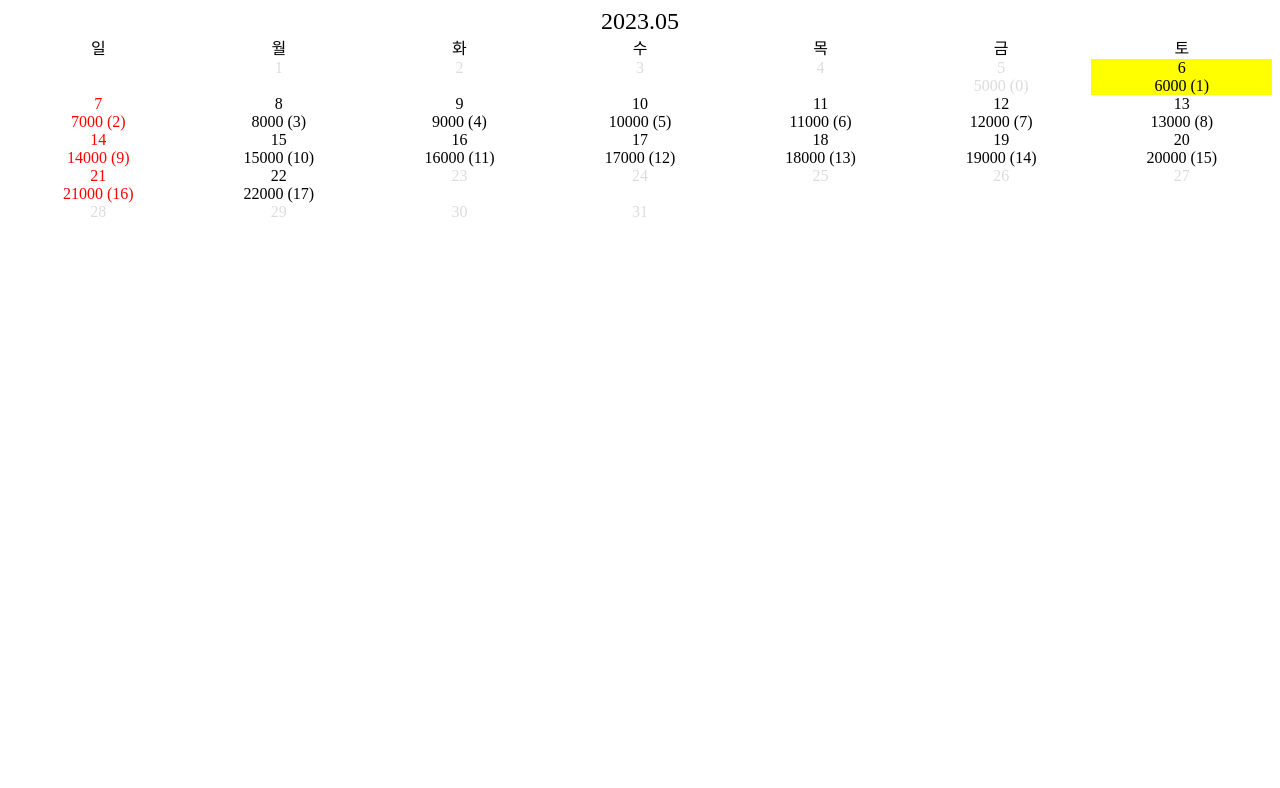
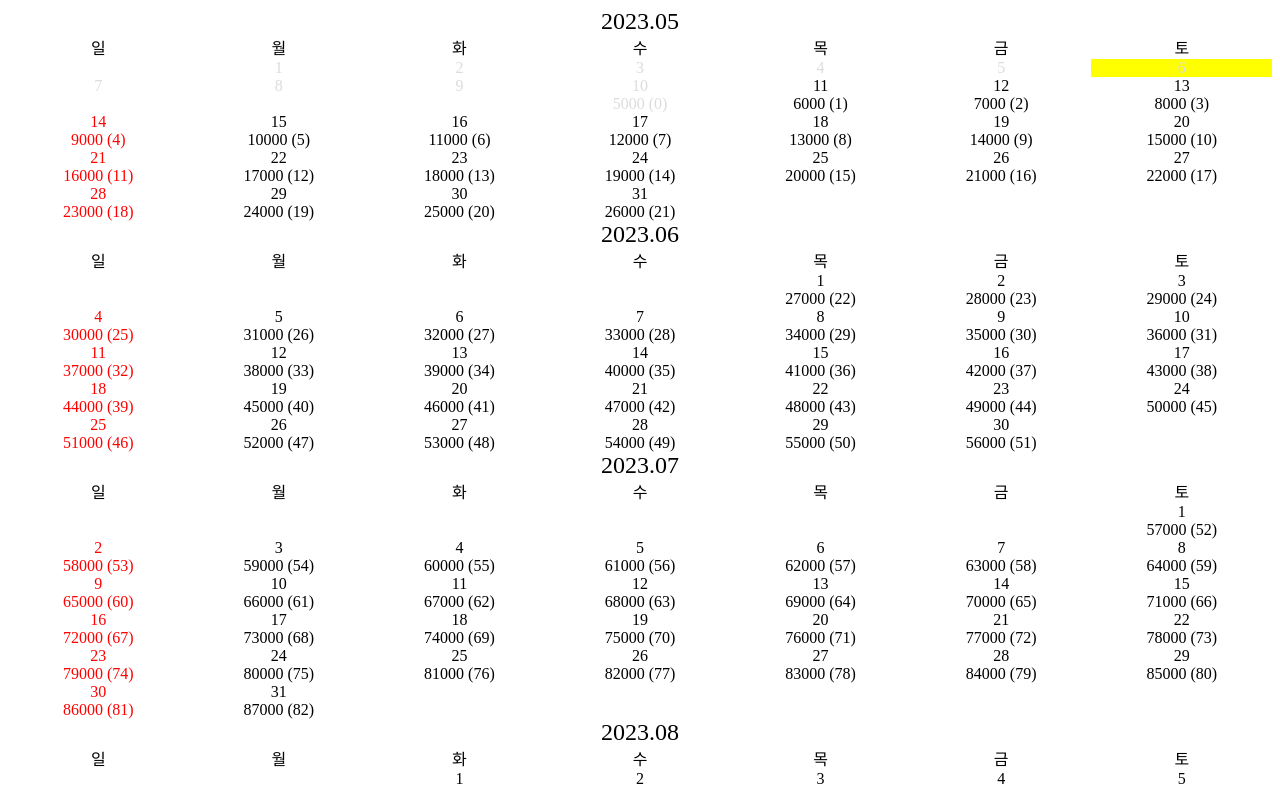
Before and after one commit to hongjeaho/calendar-app, a React (Create React App) app: page / in a window 1280 px wide. Shown: the top 788 px of the page. Built offline with nearby package versions, Linux system fonts and the light colour scheme.

Commit message:
fix demo data

```diff
--- a/src/App.tsx
+++ b/src/App.tsx
@@ -1,20 +1,20 @@
 import React from 'react'
 import { type AccommoDatePrice } from './type'
-import { format, getDate, parse } from 'date-fns'
+import { format, getDate, parse, differenceInCalendarDays, addDays } from 'date-fns'
 import Calendar from './components/Calendar'
 
-function getDemoData(start:string, end:string, dateFormat:string) {
-
+function getDemoData(start: string, end: string, dateFormat: string) {
   const toDay = new Date()
 
   const sampleData: AccommoDatePrice[] = []
   const firstDate = parse(start, dateFormat, toDay)
   const lastDate = parse(end, dateFormat, toDay)
+  const diffDays = differenceInCalendarDays(lastDate, firstDate)
 
-  for (let day = getDate(firstDate); day <= lastDate.getDate(); day++) {
+  for (let day = getDate(firstDate); day <= diffDays; day++) {
     const stock = day - 5 < 0 ? 0 : day - 5
     sampleData.push({
-      date: format(new Date(toDay.getFullYear(), toDay.getMonth(), day), 'yyyy.MM.dd'),
+      date: format(addDays(firstDate, day), dateFormat),
       stock,
       price: parseInt(`${day}000`),
     })
@@ -25,12 +25,17 @@ function getDemoData(start:string, end:string, dateFormat:string) {
 
 function App() {
   const startDate = '2023.05.05'
-  const endDate = '2023.05.22'
+  const endDate = '2023.09.22'
   const dateFormat = 'yyyy.MM.dd'
 
   return (
     <div>
-      <Calendar accommoDatePrice={getDemoData(startDate, endDate, dateFormat)} dateFormat={dateFormat} startDate={startDate}  endDate={endDate}/>
+      <Calendar
+        accommoDatePrice={getDemoData(startDate, endDate, dateFormat)}
+        dateFormat={dateFormat}
+        startDate={startDate}
+        endDate={endDate}
+      />
     </div>
   )
 }
```
